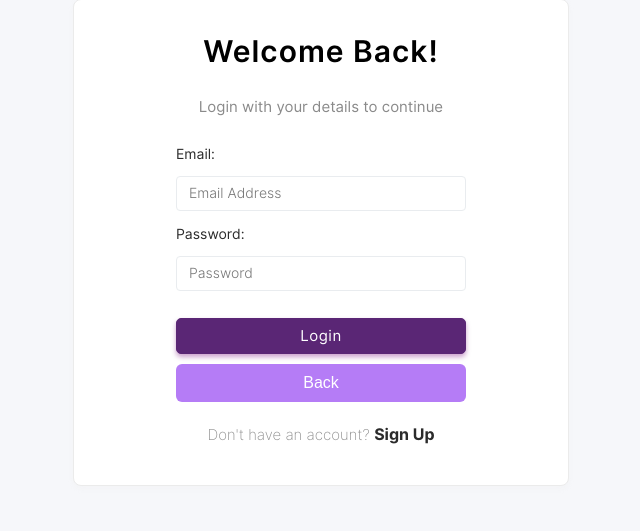
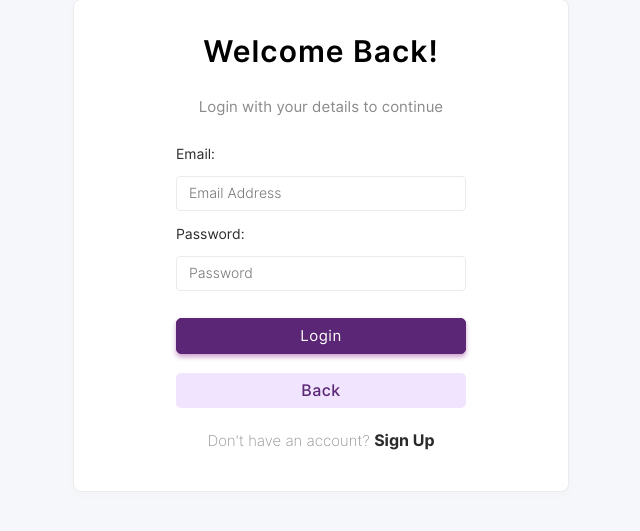
Before and after one commit to b1llchavez/SafeSpacePH, a PHP site: page /login.php in a window 1280 px wide. Shown: the part 91-622 px from the top of the page, without its empty margins (319-959 px from the left). Run offline with PHP 8.4, Linux system fonts and the light colour scheme.

Commit message:
Add files via upload

```diff
--- a/login.php
+++ b/login.php
@@ -154,7 +154,7 @@
             </tr>
             <tr>
                 <td>
-                    <button type="button" onclick="window.location.href='index.html';" class="back-btn">
+                    <button type="button" onclick="window.location.href='index.html';" class="back-btn btn btn-primary-soft">
                         Back
                     </button>
                 </td>
@@ -181,21 +181,11 @@
 .login-btn {
   width: 100%;
 }
+
 .back-btn {
-  display: inline-block;
-  background: #b57cf6;
-  color: #fff !important;
-  border: none;
-  border-radius: 6px;
-  padding: 10px 0;
-  font-size: 16px;
-  font-weight: 500;
-  text-decoration: none;
-  margin-top: -10px;
   width: 100%;
-  transition: none;
-  cursor: pointer;
 }
+
 .error-message label {
   display: block;
   background: #ffeaea;
```
Also changed, not shown: create-account.php (+3 -4 lines), signup.php (+24 -12 lines).
